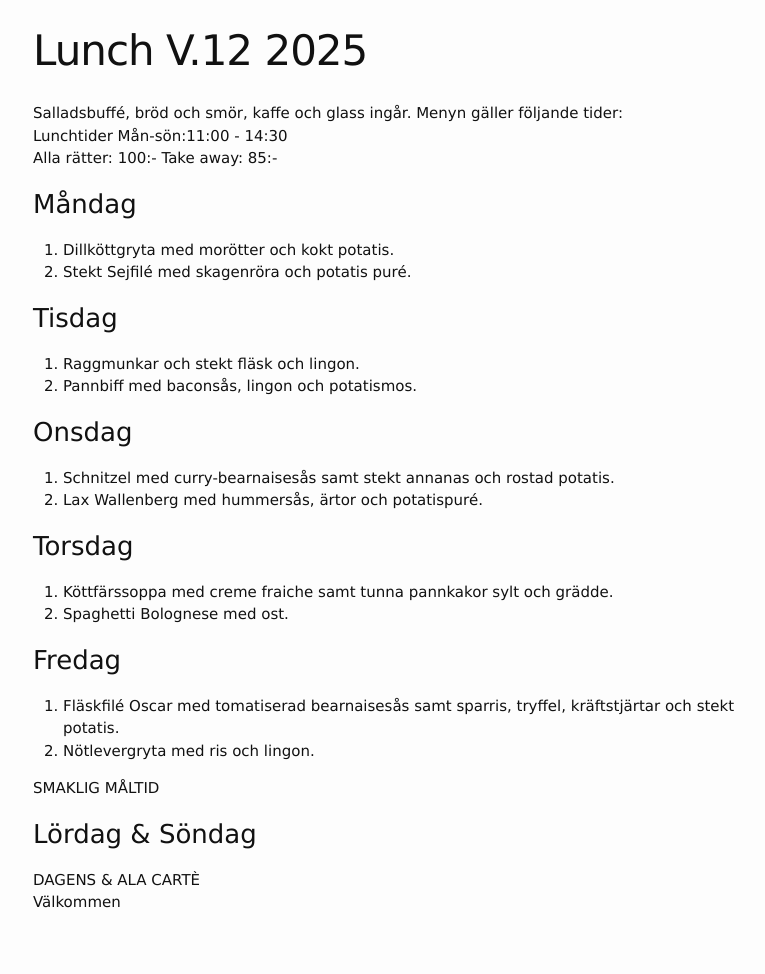
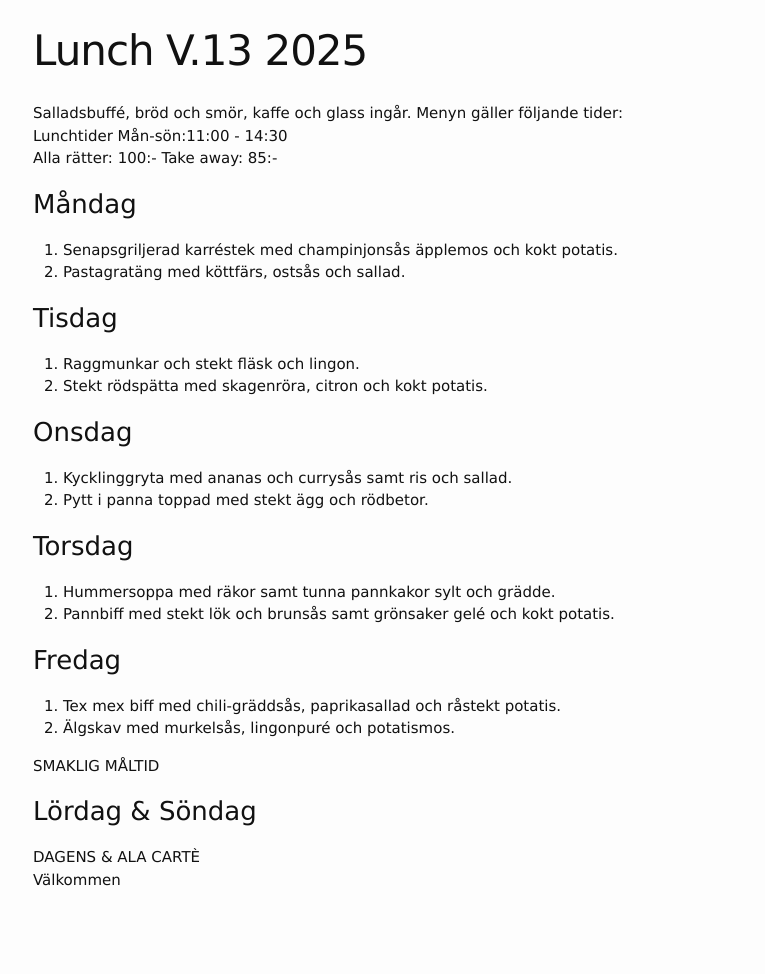
Before and after one commit to FarInn62/farinn62.github.io, a Jekyll site: the page built from lunch.md, in a window 1280 px wide. Shown: the whole page, without its empty margins (237-1002 px from the left). Built offline with Jekyll 4.4.1, drawn with Linux system fonts in a browser that asks for light colours; after the commit the page ends 951 px from its top, so only the background shows below that.

Commit message:
Update lunch.md

```diff
--- a/lunch.md
+++ b/lunch.md
@@ -1,6 +1,6 @@
 ---
 layout: foodmenu
-title: Lunch V.12 2025
+title: Lunch V.13 2025
 permalink: /lunch/
 published: true
 ---
@@ -11,28 +11,28 @@ Alla rätter: 100:- Take away: 85:-
 
 ### Måndag
 
-1. Dillköttgryta med morötter och kokt potatis.
-2. Stekt Sejfilé med skagenröra och potatis puré.
+1. Senapsgriljerad karréstek med champinjonsås äpplemos och kokt potatis.
+2. Pastagratäng med köttfärs, ostsås och sallad.
 
 ### Tisdag
 
 1. Raggmunkar och stekt fläsk och lingon.
-2. Pannbiff med baconsås, lingon och potatismos.
+2. Stekt rödspätta med skagenröra, citron och kokt potatis.
 
 ### Onsdag
 
-1. Schnitzel med curry-bearnaisesås samt stekt annanas och rostad potatis.
-2. Lax Wallenberg med hummersås, ärtor och potatispuré.
+1. Kycklinggryta med ananas och currysås samt ris och sallad.
+2. Pytt i panna toppad med stekt ägg och rödbetor.
 
 ### Torsdag
 
-1. Köttfärssoppa med creme fraiche samt tunna pannkakor sylt och grädde.
-2. Spaghetti Bolognese med ost.
+1. Hummersoppa med räkor samt tunna pannkakor sylt och grädde.
+2. Pannbiff med stekt lök och brunsås samt grönsaker gelé och kokt potatis.
 
 ### Fredag
 
-1. Fläskfilé Oscar med tomatiserad bearnaisesås samt sparris, tryffel, kräftstjärtar och stekt potatis.
-2. Nötlevergryta med ris och lingon.
+1. Tex mex biff med chili-gräddsås, paprikasallad och råstekt potatis.
+2. Älgskav med murkelsås, lingonpuré och potatismos.
 
 SMAKLIG MÅLTID
 
```
